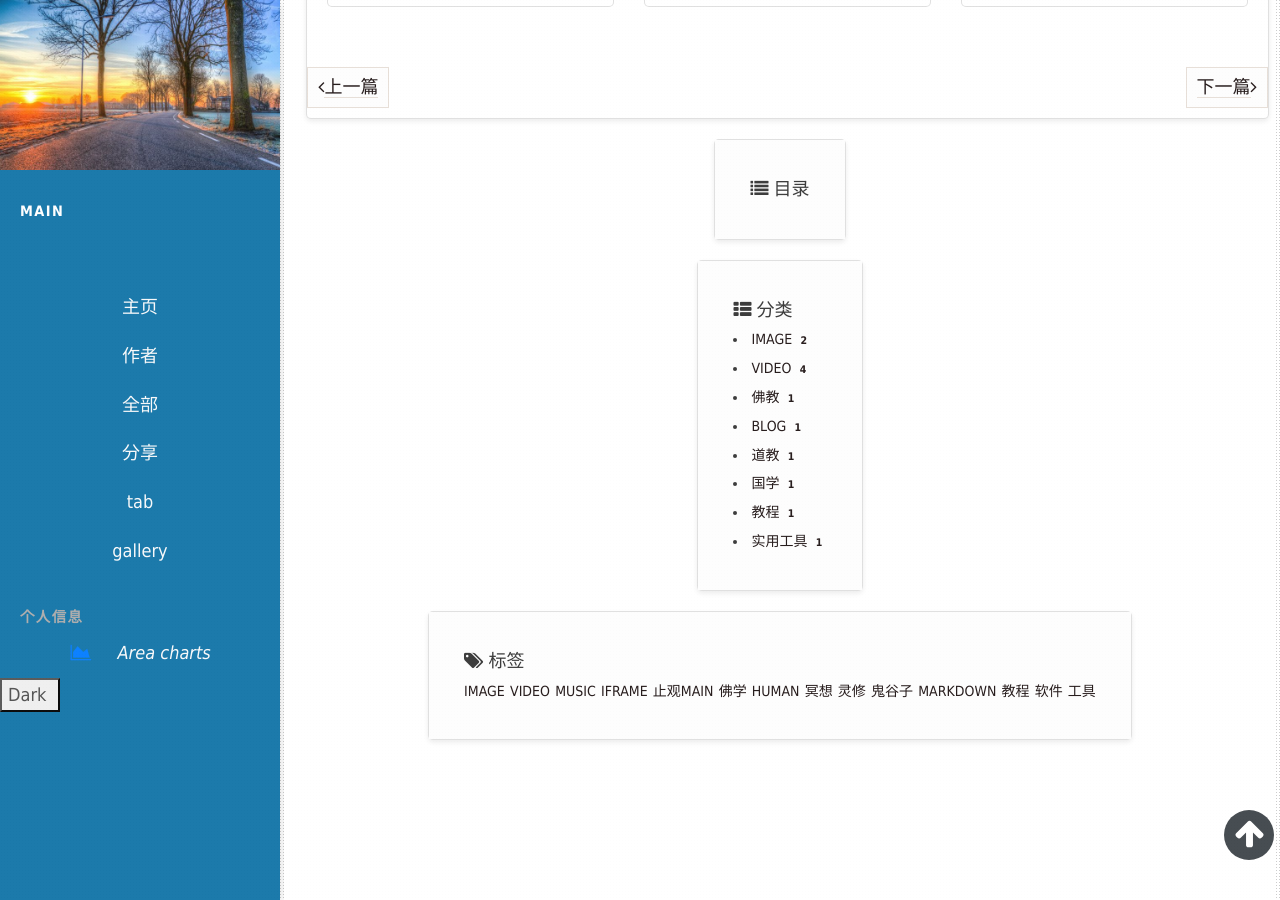
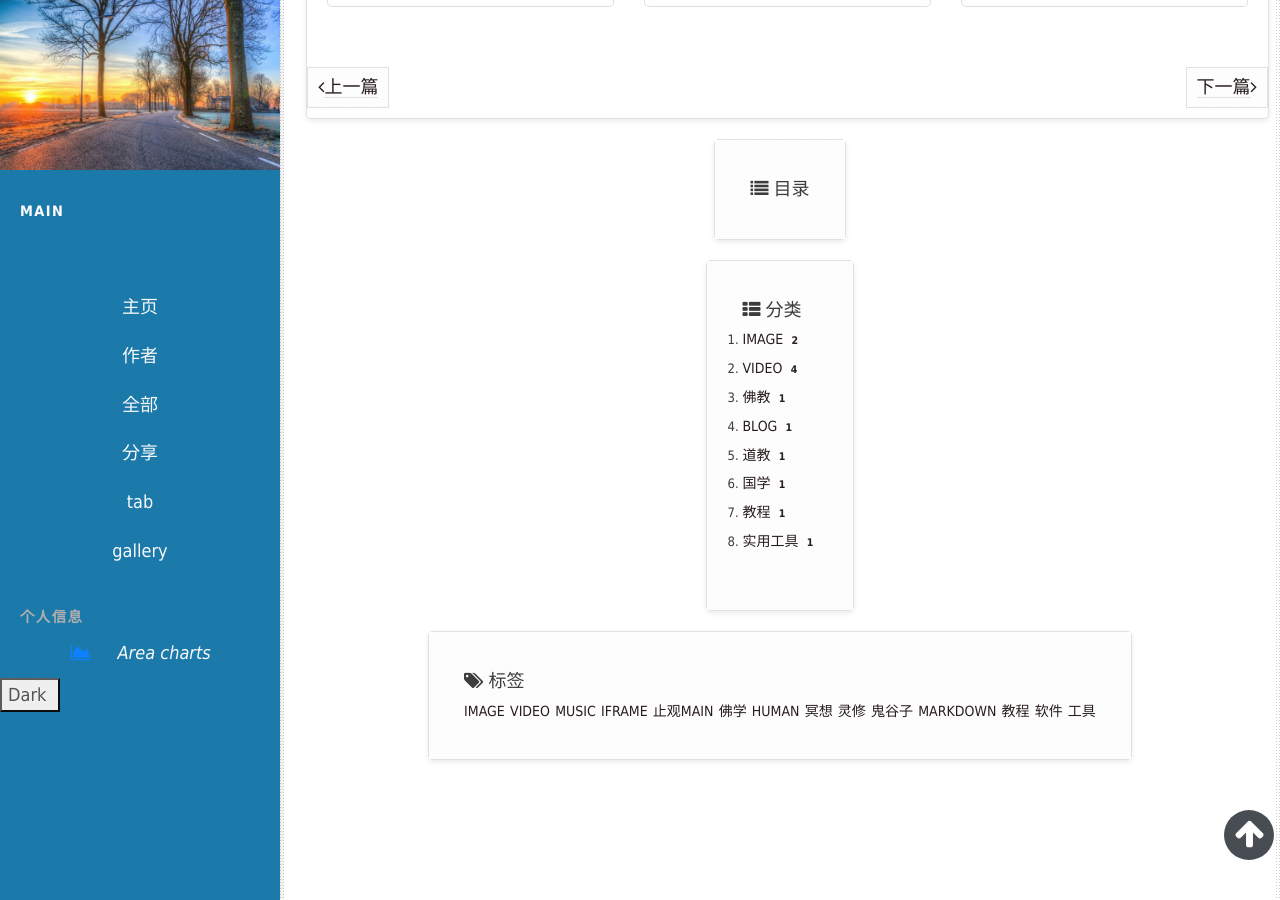
Before and after one commit to nengwuzhi/nengwuzhi.github.ioce, a Jekyll site: the page built from _posts/2015-02-07-img.md, in a window 1280 px wide and 900 px high, scrolled down 1261 px. Built offline with Jekyll 4.4.1, drawn with Linux system fonts in a browser that asks for light colours; nearby versions of some CDN libraries; comment, search, counter and statistics services are not loaded.

Commit message:
Update sidebar.html

```diff
--- a/_includes/sidebar.html
+++ b/_includes/sidebar.html
@@ -19,6 +19,7 @@
                     <i class="fa fa-th-list"></i>
                     分类
                 </div>
+                    <ul class="content-ul" cate>
                   {% for category in site.categories %}
                     <li>
                         <a class="sidebar" href="{{ root_url }}/{{ site.category_dir }}#{{ category | first }}" cate="{{ category | first }}">
@@ -29,6 +30,7 @@
                         </a>
                     </li>
                     {% endfor %}
+                     </ul>
             </div>
             </div>
 
```
